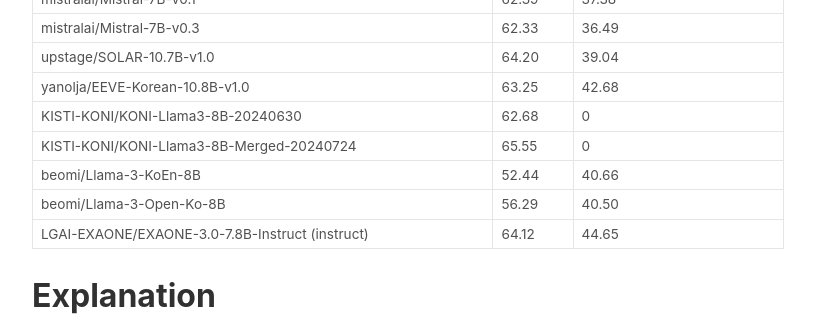
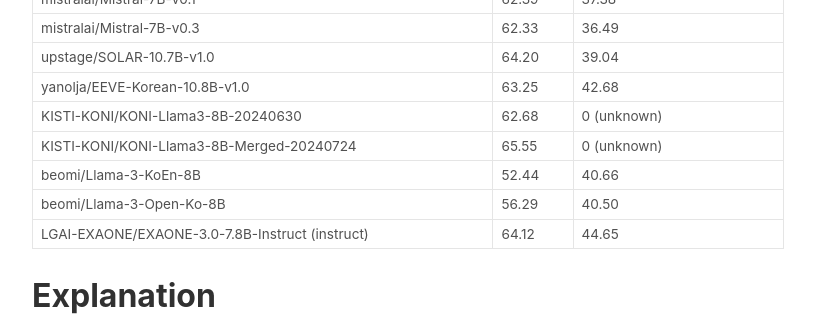
Before and after one commit to likejazz/likejazz.github.io, a Jekyll site: the page built from _posts/2024-08-12-llm-intelligence.md, in a window 1280 px wide and 900 px high, scrolled down 2240 px. Shown: the part 152-468 px from the top of the window, without its empty margins (232-1047 px from the left). Built offline with Jekyll 4.4.1, drawn with Linux system fonts in a browser that asks for light colours.

Commit message:
Update 2024-08-12-llm-intelligence.md

```diff
--- a/_posts/2024-08-12-llm-intelligence.md
+++ b/_posts/2024-08-12-llm-intelligence.md
@@ -80,8 +80,8 @@
 | mistralai/Mistral-7B-v0.3 | 62.33 | 36.49 |
 | upstage/SOLAR-10.7B-v1.0 | 64.20 | 39.04 |
 | yanolja/EEVE-Korean-10.8B-v1.0 | 63.25 | 42.68 |
-| KISTI-KONI/KONI-Llama3-8B-20240630 | 62.68 | 0 |
-| KISTI-KONI/KONI-Llama3-8B-Merged-20240724 | 65.55 | 0 |
+| KISTI-KONI/KONI-Llama3-8B-20240630 | 62.68 | 0 (unknown) |
+| KISTI-KONI/KONI-Llama3-8B-Merged-20240724 | 65.55 | 0 (unknown) |
 | beomi/Llama-3-KoEn-8B | 52.44 | 40.66 |
 | beomi/Llama-3-Open-Ko-8B | 56.29 | 40.50 |
 | LGAI-EXAONE/EXAONE-3.0-7.8B-Instruct (instruct) | 64.12 | 44.65 |
```
Also changed, not shown: other parts of _posts/2024-08-12-llm-intelligence.md (+1 -1 lines).
